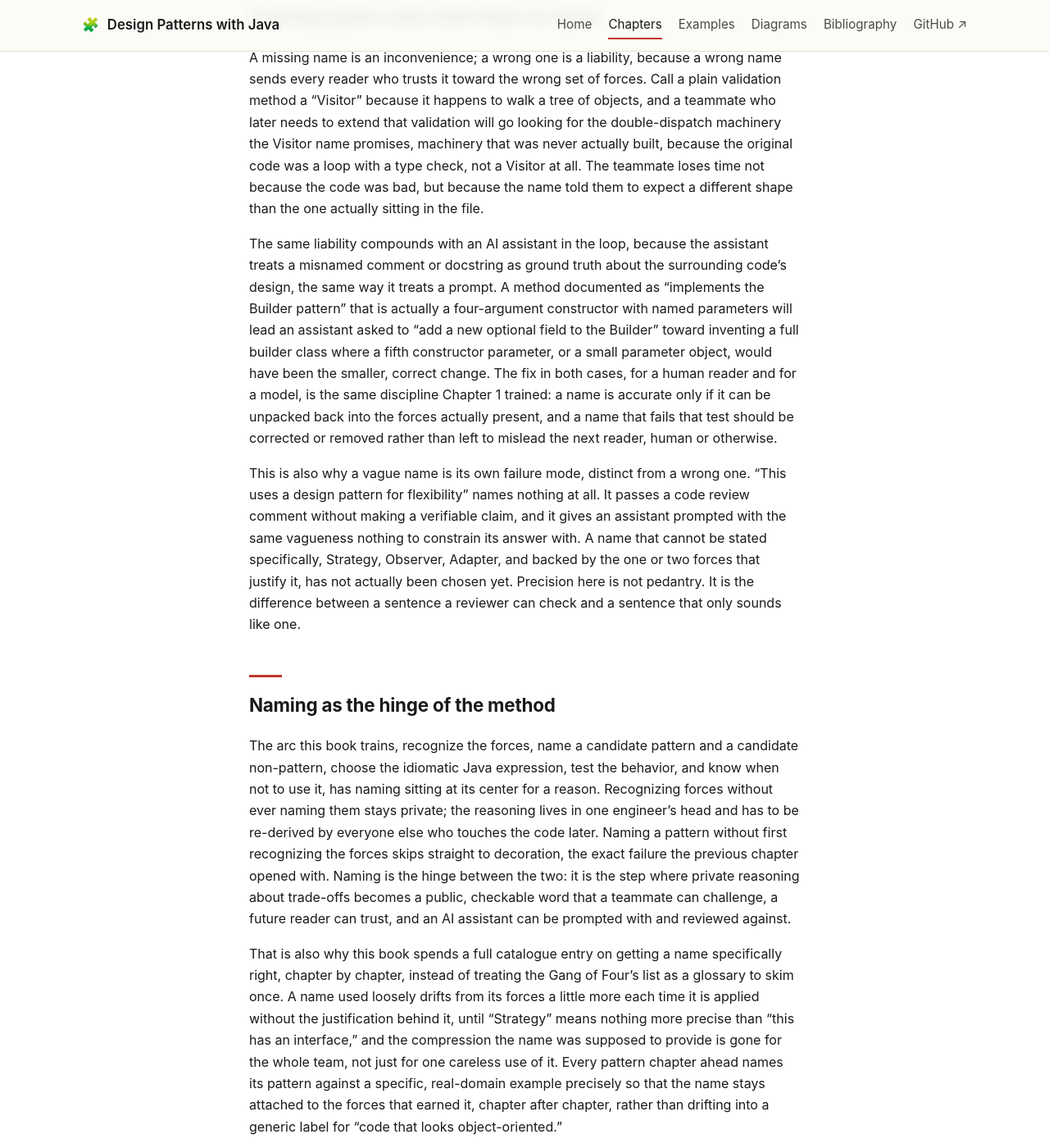
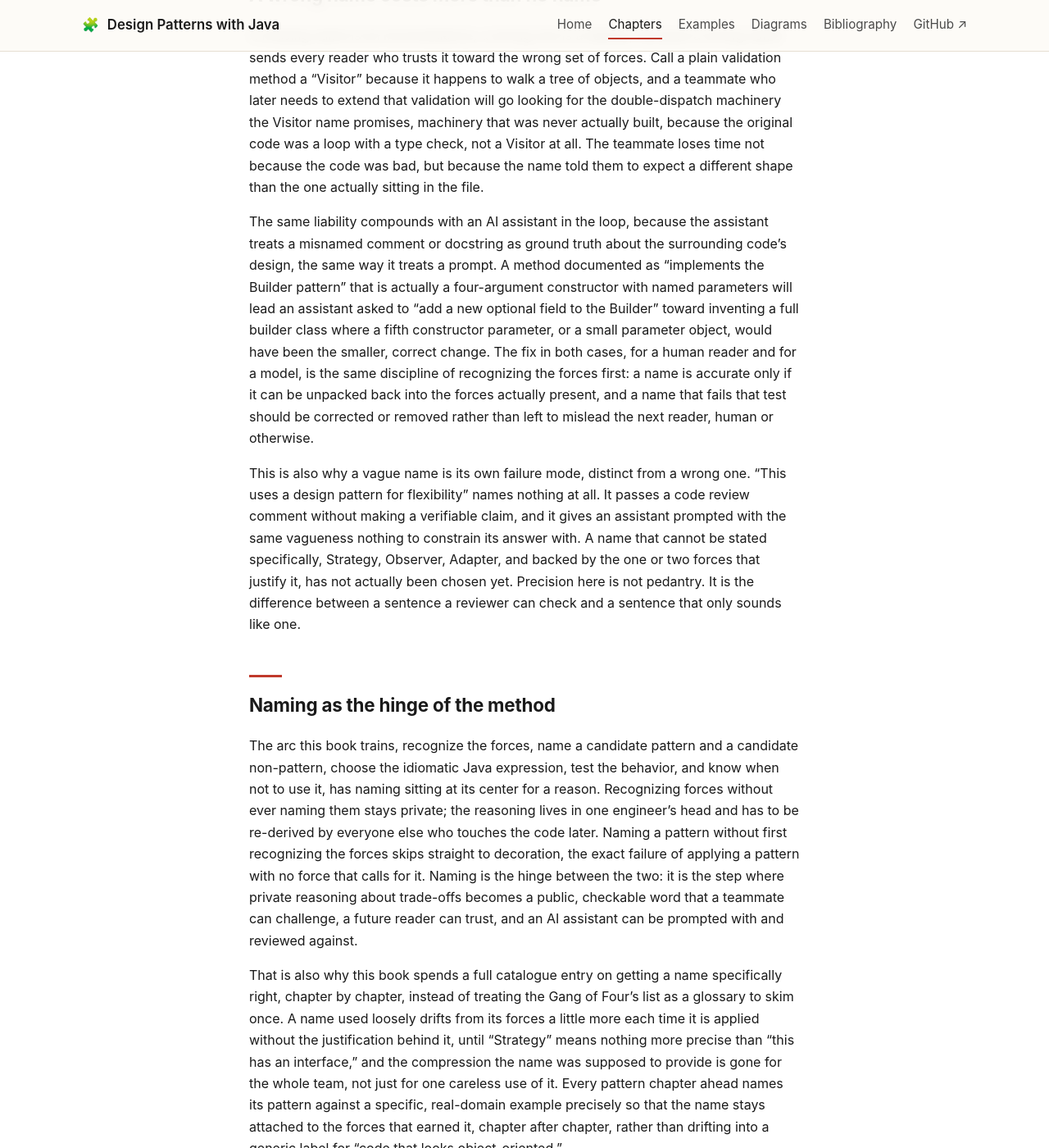
Before and after one commit to patterncatalyst/design-patterns-with-java, a Jekyll site: the page built from _docs/02-naming-the-pattern.md, in a window 1280 px wide and 1400 px high, scrolled down 5025 px. Shown: the whole window at 82% size. Built offline with Jekyll 4.4.1, drawn with Linux system fonts in a browser that asks for light colours; some of the changed text lies outside the part shown.

Commit message:
docs(r02): drop chapter-number and reading-order refs in Ch 2
Validator caught a line-wrapped "Chapter 1" cross-reference plus three
"the previous chapter" phrases; reworded to name the idea (recognize the
forces first) for standalone reading.

```diff
--- a/_docs/02-naming-the-pattern.md
+++ b/_docs/02-naming-the-pattern.md
@@ -49,8 +49,8 @@ reading or producing the same word.
 
 ## A name is shorthand for a paragraph
 
-The previous chapter defined a force as a requirement that competes with
-another requirement in the same piece of code, and a pattern as the name a
+A force is a requirement that competes with
+another requirement in the same piece of code, and a pattern is the name a
 team gives to a recurring, specific way of resolving a cluster of those
 forces. Naming the pattern is the step where that definition becomes
 useful in conversation, not just in code. Say "Strategy" to an engineer who
@@ -143,7 +143,7 @@ forces inside it, and a model will reliably fill that hole with whichever
 pattern shape is statistically most familiar for code that resembles the
 surrounding context, whether or not the forces in your actual code call
 for it. This is not a flaw unique to AI tooling; it is the identical
-failure mode the previous chapter opened with, the engineer who reaches
+failure mode of reaching for a pattern before its forces are present, the engineer who reaches
 for a pattern's shape the moment it comes to mind, now running at a speed
 that can produce a full implementation in the time it used to take to
 describe the requirement. The fix is identical in both cases: supply the
@@ -200,8 +200,8 @@ four-argument constructor with named parameters will lead an assistant
 asked to "add a new optional field to the Builder" toward inventing a full
 builder class where a fifth constructor parameter, or a small parameter
 object, would have been the smaller, correct change. The fix in both
-cases, for a human reader and for a model, is the same discipline Chapter
-1 trained: a name is accurate only if it can be unpacked back into the
+cases, for a human reader and for a model, is the same discipline of recognizing
+the forces first: a name is accurate only if it can be unpacked back into the
 forces actually present, and a name that fails that test should be
 corrected or removed rather than left to mislead the next reader, human or
 otherwise.
@@ -225,7 +225,7 @@ center for a reason. Recognizing forces without ever naming them stays
 private; the reasoning lives in one engineer's head and has to be
 re-derived by everyone else who touches the code later. Naming a pattern
 without first recognizing the forces skips straight to decoration, the
-exact failure the previous chapter opened with. Naming is the hinge
+exact failure of applying a pattern with no force that calls for it. Naming is the hinge
 between the two: it is the step where private reasoning about trade-offs
 becomes a public, checkable word that a teammate can challenge, a future
 reader can trust, and an AI assistant can be prompted with and reviewed
```
